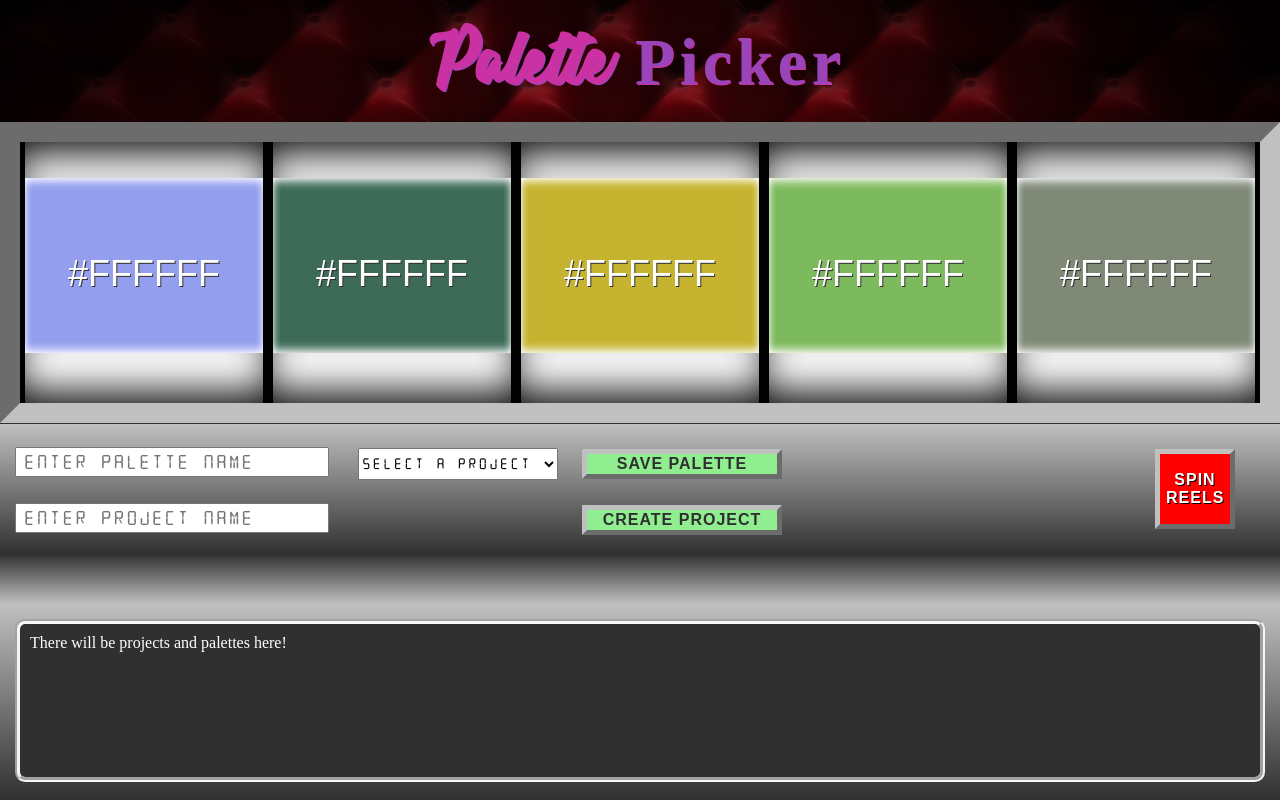
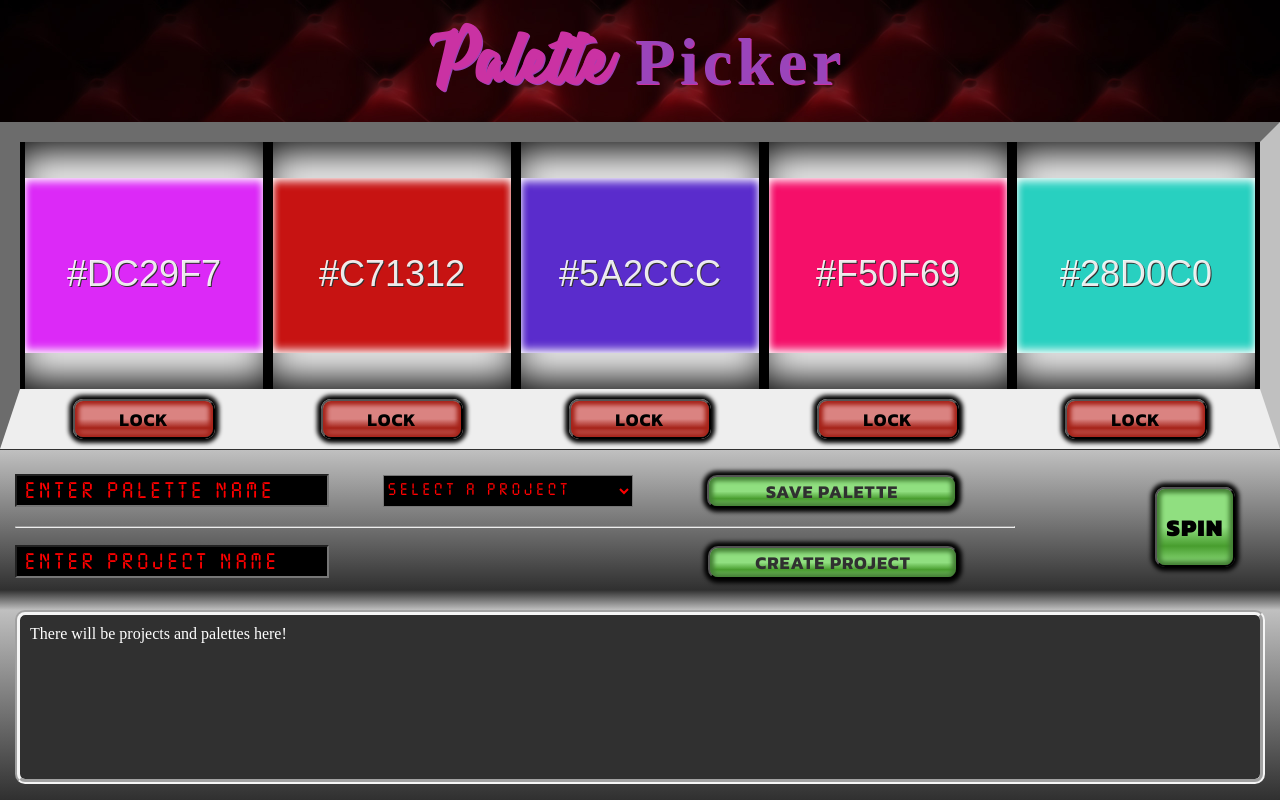
Before and after one commit to mngatewood/palette-picker, a website: page public/index.html in a window 1280 px wide. Drawn offline with nearby package versions, Linux system fonts and the light colour scheme; a web font is replaced by a local one.

Commit message:
Adds spin reels functionality and styling

```diff
--- a/public/css/styles.css
+++ b/public/css/styles.css
@@ -10,7 +10,7 @@
 
 @font-face {
     font-family: Digital;
-    src: url(digital-heavy.ttf);
+    src: url(timebomb.ttf);
     font-weight: bolder;
 }
 
@@ -54,12 +54,14 @@ h1 {
 
 #header-palette-container {
   border: 20px solid #C0C0C0;
+  border-bottom: 60px;
   border-style: inset;
 }
 
 #header-palette-container-main,
 #header-palette-container-pre,
-#header-palette-container-post {
+#header-palette-container-post,
+#header-palette-container-locks {
   position: relative;
   display: flex;
   flex-flow: row nowrap;
@@ -69,7 +71,8 @@ h1 {
 
 .header-palette-box,
 .header-palette-box-pre,
-.header-palette-box-post {
+.header-palette-box-post,
+.header-palette-box-lock {
   flex: 1;
   height: 100px;
   /* margin: 0 5px; */
@@ -78,15 +81,19 @@ h1 {
 }
 
 .header-palette-box {
-  color: white;
   text-align: center;
-  font-size: 36px;
-  font-family: Arial, Helvetica, sans-serif;
   padding-top: 75px;
-  text-shadow: 1px 1px #303030;
   box-shadow:
     inset 0px 5px 10px -2px #FFF,
     inset 0px -5px 10px -2px #FFF;
+}
+
+.header-palette-box span {
+  color: rgba(255, 255, 255, 0.9);
+  font-size: 36px;
+  font-family: Arial, Helvetica, sans-serif;
+  text-shadow: 1px 1px #303030;
+  text-transform: uppercase;
 }
 
 .header-palette-box-pre {
@@ -96,9 +103,14 @@ h1 {
 }
 
 .header-palette-box-post {
-  height: 50px;
+  height: 36px;
   box-shadow:
     inset 0px -20px 40px -10px #000;
+}
+
+.header-palette-box-lock {
+  height: 0;
+  text-align: center;
 }
 
 main {
@@ -112,51 +124,94 @@ main {
   flex-direction: column;
   justify-content: left;
   padding: 15px;
-  height: 100px;
+  height: 110px;
   background-color: #C0C0C0;
   border-top: 1px solid #303030;
   background: linear-gradient(#C0C0C0, #303030);
 }
 
+#main-save-palette-container,
+#main-create-project-container {
+  width: 80%;
+}
+
 input {
-  width: 300px;
+  width: 30%;
   height: 24px;
-  margin: 0 25px 18px 0;
+  margin-right: 5%;
+  background-color: black;
+  color: red;
   font-family: 'Digital';
   font-size: 24px;
+  padding-top: 4px;
   padding-left: 8px;
   letter-spacing: 4px;
 }
+
+::placeholder {
+    color: red;
+    opacity: 1;
+}
 select {
-  width: 200px;
+  position: relative;
+  top: -3px;
+  width: 25%;
   height: 32px;
+  margin-right: 5%;
+  background-color: black;
+  color: red;
   font-family: 'Digital';
   font-size: 18px;
   letter-spacing: 4px;
 }
 
+hr {
+  color: white;
+}
+
 button {
   width: 80px;
   height: 80px;
-  background-color: red;
-  border: 5px solid #C0C0C0;
-  border-style: outset;
-  font-size: 16px;
-  font-weight: bolder;
+  box-shadow:
+    0 0 4px 4px #448035 inset,
+    0 0 4px 4px black;
+  border-radius: 10px;
+  background: linear-gradient(#90DF80 50%, #489D2E, #90DF80);
+  font-family: 'Kanit', sans-serif;
+  font-size: 18px;
+  font-weight: 700;
   margin: 10px 20px;
-  color: white;
-  text-shadow: 1px 1px black;
+  color: black;
+  /* text-shadow: 1px 1px black; */
   letter-spacing: 1px;
+}
+
+button:focus {
+  outline:0;
+}
+
+button:active {
+  box-shadow: none;
+}
+
+button.selected {
+  box-shadow:
+    0 0 4px 4px #DA8381 inset,
+    0 0 4px 4px black;
+  background: linear-gradient(#FFB6C1 50%, #DA8381, #FFB6C1);
 }
 
 #main-button-refresh {
   position: absolute;
   right: 25px;
+  margin-top: 22px;
+  font-size: 24px;
+  font-weight: 900;
 }
 
 #save-palette-submit,
 #create-project-submit {
-  width: 200px;
+  width: 25%;
   height: auto;
   background-color: lightgreen;
   color: #303030;
@@ -165,11 +220,21 @@ button {
 
 #create-project-submit {
   position: relative;
-  left: 204px;
+  left: 30.5%;
+}
+
+.lock-button {
+  width: 60%;
+  height: 40px;
+  box-shadow:
+    0 0 4px 4px #A52218 inset,
+    0 0 4px 4px black;
+  background: linear-gradient(#DA8381 50%, #A52218, #DA8381);
+
 }
 
 #main-dashboard-bottom {
-  height: 50px;
+  height: 20px;
   background: linear-gradient(#303030, #C0C0C0);
 }
 
@@ -177,11 +242,13 @@ footer {
   flex: 1;
   background: linear-gradient(#C0C0C0, #303030);
   color: white;
-  min-height: 100px;
-  padding: 15px;
+  min-height: 90px;
+  padding: 5px 15px;
 }
 
 #main-existing-projects-container {
+  position: relative;
+  top: -5px;
   padding: 10px;
   height: 80%;
   border: 5px solid #F5F5F5;
--- a/public/index.html
+++ b/public/index.html
@@ -2,7 +2,7 @@
 
 <head>
   <link rel="stylesheet" type="text/css" href="/css/styles.css">
-  <link href='https://fonts.googleapis.com/css?family=Raleway' rel='stylesheet'>
+  <link href='https://fonts.googleapis.com/css?family=Kanit:600,700,800,900' rel='stylesheet'>
 </head>
 
 <body>
@@ -14,29 +14,56 @@
   <main>
     <section id="header-palette-container">
       <section id="header-palette-container-pre">
-        <div id="header-palette-one-pre" class="header-palette-box-pre"></div>
-        <div id="header-palette-two-pre" class="header-palette-box-pre"></div>
-        <div id="header-palette-three-pre" class="header-palette-box-pre"></div>
-        <div id="header-palette-four-pre" class="header-palette-box-pre"></div>
-        <div id="header-palette-five-pre" class="header-palette-box-pre"></div>
+        <div class="header-palette-box-pre"></div>
+        <div class="header-palette-box-pre"></div>
+        <div class="header-palette-box-pre"></div>
+        <div class="header-palette-box-pre"></div>
+        <div class="header-palette-box-pre"></div>
       </section>
       <section id="header-palette-container-main">
-        <div id="header-palette-one" class="header-palette-box">#FFFFFF</div>
-        <div id="header-palette-two" class="header-palette-box">#FFFFFF</div>
-        <div id="header-palette-three" class="header-palette-box">#FFFFFF</div>
-        <div id="header-palette-four" class="header-palette-box">#FFFFFF</div>
-        <div id="header-palette-five" class="header-palette-box">#FFFFFF</div>
+        <div id="header-palette-one" class="header-palette-box">
+          <span id="test1"></span>
+        </div>
+        <div id="header-palette-two" class="header-palette-box">
+          <span></span>
+        </div>
+        <div id="header-palette-three" class="header-palette-box">
+          <span></span>
+        </div>
+        <div id="header-palette-four" class="header-palette-box">
+          <span></span>
+        </div>
+        <div id="header-palette-five" class="header-palette-box">
+          <span></span>
+        </div>
       </section>
       <section id="header-palette-container-post">
-        <div id="header-palette-one-post" class="header-palette-box-post"></div>
-        <div id="header-palette-two-post" class="header-palette-box-post"></div>
-        <div id="header-palette-three-post" class="header-palette-box-post"></div>
-        <div id="header-palette-four-post" class="header-palette-box-post"></div>
-        <div id="header-palette-five-post" class="header-palette-box-post"></div>
+        <div class="header-palette-box-post"></div>
+        <div class="header-palette-box-post"></div>
+        <div class="header-palette-box-post"></div>
+        <div class="header-palette-box-post"></div>
+        <div class="header-palette-box-post"></div>
+      </section>
+      <section id="header-palette-container-locks">
+        <div class="header-palette-box-lock">
+          <button id="lock-button-one" class="lock-button">LOCK</button>
+        </div>
+        <div class="header-palette-box-lock">
+          <button id="lock-button-two" class="lock-button">LOCK</button>
+        </div>
+        <div class="header-palette-box-lock">
+          <button id="lock-button-three" class="lock-button">LOCK</button>
+        </div>
+        <div class="header-palette-box-lock">
+          <button id="lock-button-four" class="lock-button">LOCK</button>
+        </div>
+        <div class="header-palette-box-lock">
+          <button id="lock-button-five" class="lock-button">LOCK</button>
+        </div>
       </section>
     </section>
     <section id="main-dashboard">
-      <button id="main-button-refresh">SPIN REELS</button>
+      <button id="main-button-refresh">SPIN</button>
       <section id="main-save-palette-container">
         <form id="main-save-palette-form">
           <input id="save-palette-name" placeholder="ENTER PALETTE NAME"/>
@@ -47,10 +74,11 @@
           </select>
           <button id="save-palette-submit">SAVE PALETTE</button>
         </form>
+        <hr />
       </section>
       <section id="main-create-project-container">
         <form id="main-create-project-form">
-          <input id="create-project-name" placeholder="ENTER PROJECT NAME"/>
+          <input id="create-project-name" type="text" placeholder="ENTER PROJECT NAME"/>
           <button id="create-project-submit">CREATE PROJECT</button>
         </form>
       </section>
--- a/public/js/script.js
+++ b/public/js/script.js
@@ -1,39 +1,33 @@
-let randomNumber = Math.floor(Math.random() * 16777215).toString(16);
-let randomHex = '#' + randomNumber;
+const randomNumber = () => {
+  return Math.floor(Math.random() * 16777215).toString(16);
+}
 
-const colorOnePre = '#' + Math.floor(Math.random() * 16777215).toString(16);
-const colorTwoPre = '#' + Math.floor(Math.random() * 16777215).toString(16);
-const colorThreePre = '#' + Math.floor(Math.random() * 16777215).toString(16);
-const colorFourPre = '#' + Math.floor(Math.random() * 16777215).toString(16);
-const colorFivePre = '#' + Math.floor(Math.random() * 16777215).toString(16);
-const colorOne = '#' + Math.floor(Math.random() * 16777215).toString(16);
-const colorTwo = '#' + Math.floor(Math.random() * 16777215).toString(16);
-const colorThree = '#' + Math.floor(Math.random() * 16777215).toString(16);
-const colorFour = '#' + Math.floor(Math.random() * 16777215).toString(16);
-const colorFive = '#' + Math.floor(Math.random() * 16777215).toString(16);
-const colorOnePost = '#' + Math.floor(Math.random() * 16777215).toString(16);
-const colorTwoPost = '#' + Math.floor(Math.random() * 16777215).toString(16);
-const colorThreePost = '#' + Math.floor(Math.random() * 16777215).toString(16);
-const colorFourPost = '#' + Math.floor(Math.random() * 16777215).toString(16);
-const colorFivePost = '#' + Math.floor(Math.random() * 16777215).toString(16);
+const refreshPalette = () => {
+  const colorOne = ('#' + randomNumber() + '0').substring(0, 7);
+  const colorTwo = ('#' + randomNumber() + '0').substring(0, 7);
+  const colorThree = ('#' + randomNumber() + '0').substring(0, 7);
+  const colorFour = ('#' + randomNumber() + '0').substring(0, 7);
+  const colorFive = ('#' + randomNumber() + '0').substring(0, 7);
 
+  $('#header-palette-one').css('background-color', colorOne);
+  $('#header-palette-two').css('background-color', colorTwo);
+  $('#header-palette-three').css('background-color', colorThree);
+  $('#header-palette-four').css('background-color', colorFour);
+  $('#header-palette-five').css('background-color', colorFive);
 
-// document.getElementById("header-palette-one-pre").style.backgroundImage = "-webkit-linear-gradient("#000" , " + colorOnePre + ")"
-// $('#header-palette-two-pre').css('background-color', colorTwoPre);
-// $('#header-palette-three-pre').css('background-color', colorThreePre);
-// $('#header-palette-four-pre').css('background-color', colorFourPre);
-// $('#header-palette-five-pre').css('background-color', colorFivePre);
-$('#header-palette-one').css('background-color', colorOne);
-$('#header-palette-two').css('background-color', colorTwo);
-$('#header-palette-three').css('background-color', colorThree);
-$('#header-palette-four').css('background-color', colorFour);
-$('#header-palette-five').css('background-color', colorFive);
-// $('#header-palette-one-post').css('background-color', colorOnePost);
-// $('#header-palette-two-post').css('background-color', colorTwoPost);
-// $('#header-palette-three-post').css('background-color', colorThreePost);
-// $('#header-palette-four-post').css('background-color', colorFourPost);
-// $('#header-palette-five-post').css('background-color', colorFivePost);
+  $('#header-palette-one span').text(colorOne);
+  $('#header-palette-two span').text(colorTwo);
+  $('#header-palette-three span').text(colorThree);
+  $('#header-palette-four span').text(colorFour);
+  $('#header-palette-five span').text(colorFive);
+}
 
-$('#header-button-refresh').click( () => {
-  alert('Handler for .click() called.');
+refreshPalette();
+
+$('#main-button-refresh').click( () => {
+  refreshPalette();
 });
+
+$('.lock-button').click( (event) => {
+  $(event.target).toggleClass("selected");
+});
```
Also changed, not shown: public/css/timebomb.ttf (added).
